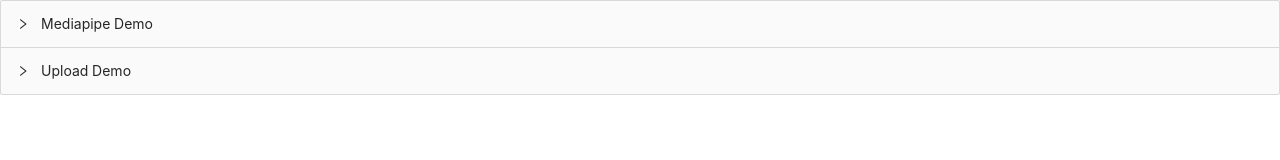
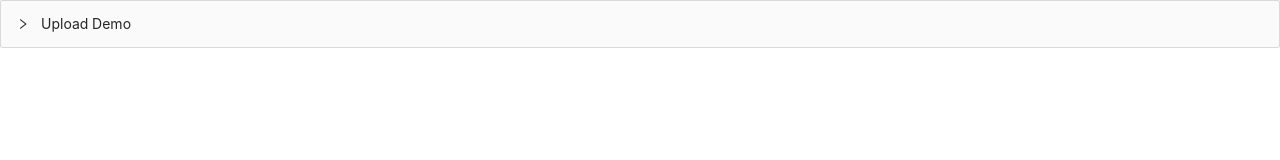
Before and after one commit to tlhar-hcmut/tkhar-web, a React (Create React App) app: page / in a window 1280 px wide. Shown: the top 160 px of the page. Built offline with nearby package versions, Linux system fonts and the light colour scheme.

Commit message:
update code

```diff
--- a/src/App.tsx
+++ b/src/App.tsx
@@ -11,9 +11,9 @@
 
   return <>
     <Collapse>
-      <Collapse.Panel header="Mediapipe Demo" key="1">
+      {/* <Collapse.Panel header="Mediapipe Demo" key="1">
         <MediaPipeDemo />
-      </Collapse.Panel>
+      </Collapse.Panel> */}
       <Collapse.Panel header="Upload Demo" key="2">
         <UploadDemo />
       </Collapse.Panel>
```
